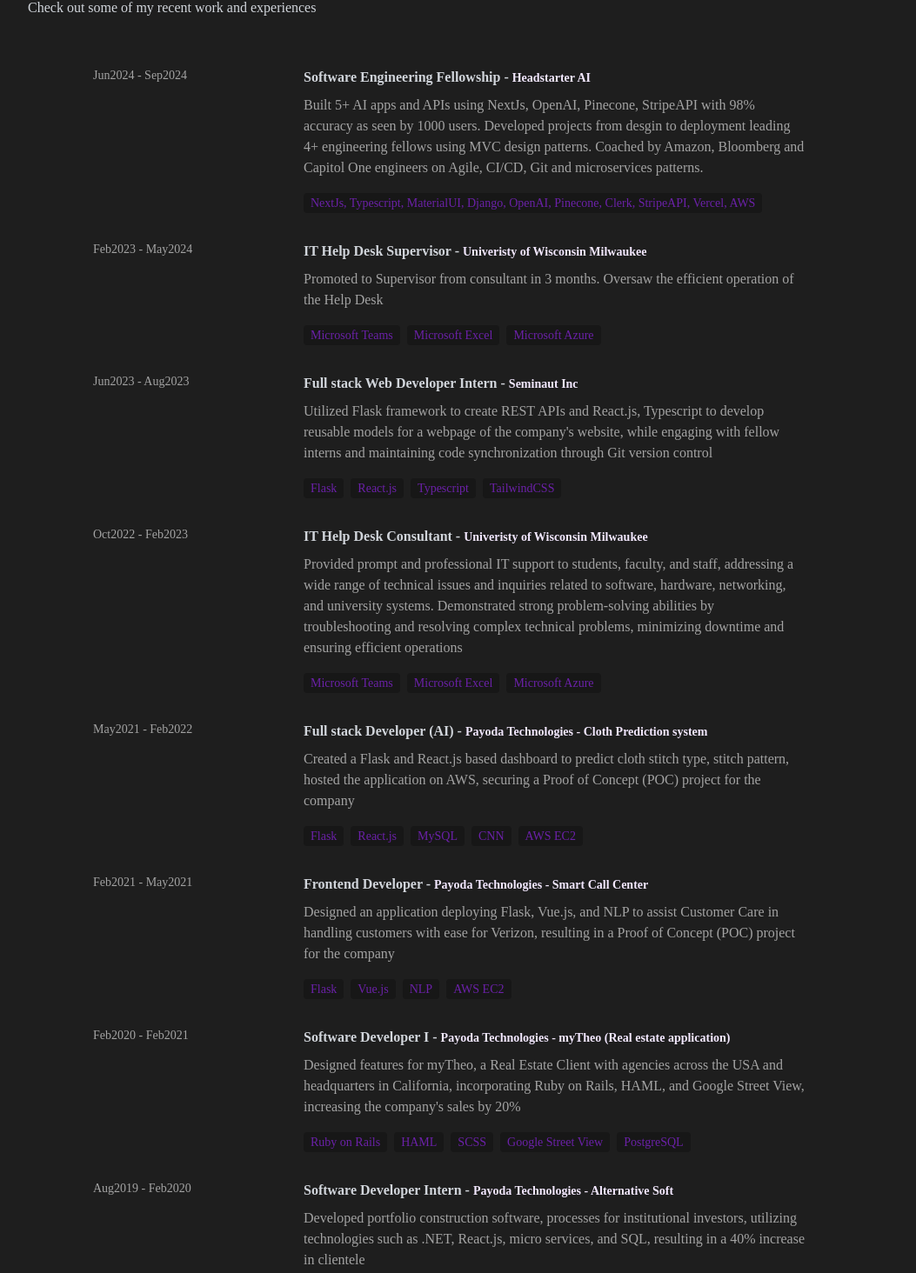
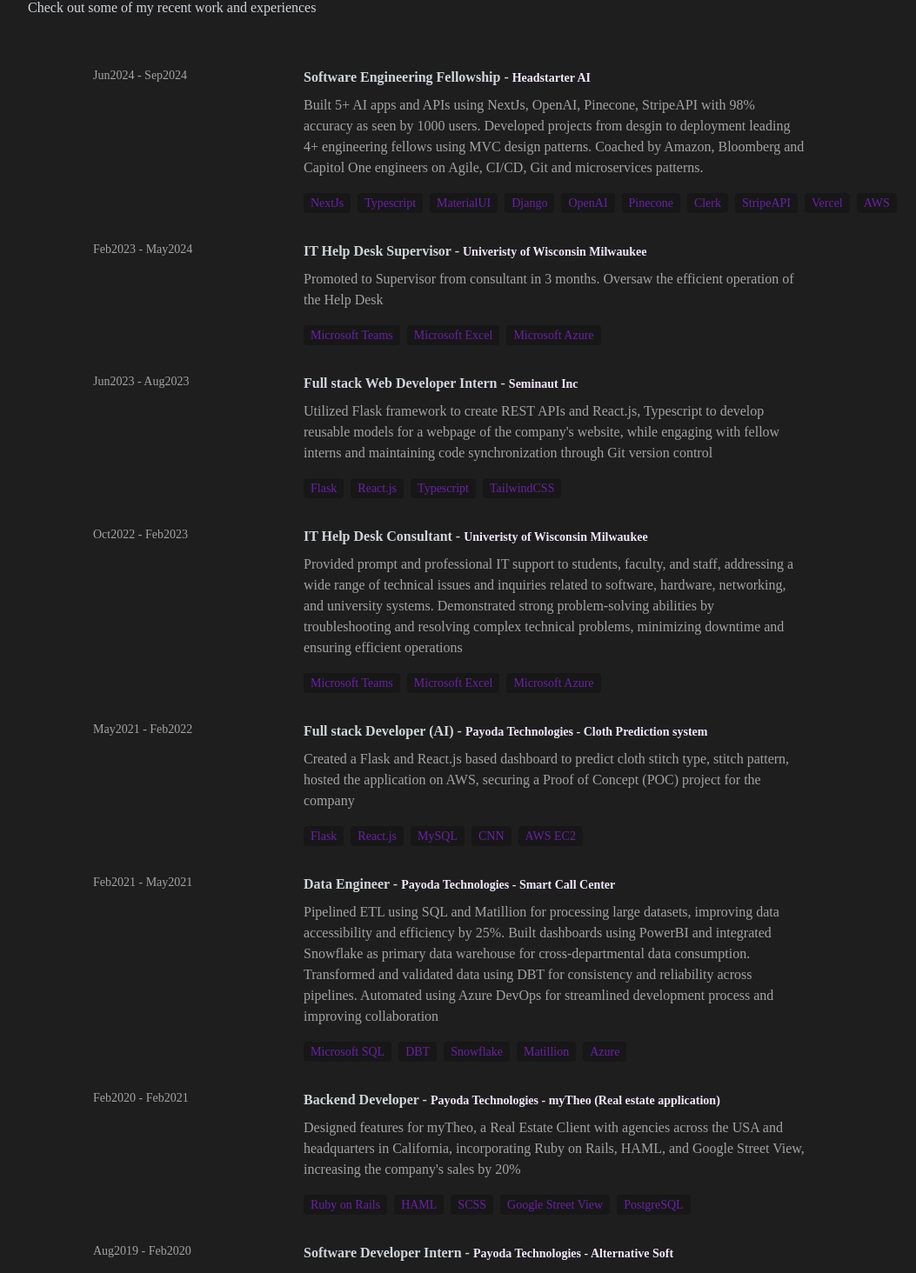
Before and after one commit to Tharanbala/portfolio, a React (Create React App) app: page / in a window 1280 px wide. Shown: the part 2499-3963 px from the top of the page at 87% size, without its empty margins (124-1177 px from the left). Built offline with nearby package versions, Linux system fonts and the light colour scheme.

Commit message:
Data engineer added

```diff
--- a/src/constants/index.js
+++ b/src/constants/index.js
@@ -7,7 +7,7 @@
         role: "Software Engineering Fellowship",
         company: "Headstarter AI",
         description: "Built 5+ AI apps and APIs using NextJs, OpenAI, Pinecone, StripeAPI with 98% accuracy as seen by 1000 users. Developed projects from desgin to deployment leading 4+ engineering fellows using MVC design patterns. Coached by Amazon, Bloomberg and Capitol One engineers on Agile, CI/CD, Git and microservices patterns.",
-        technologies: ["NextJs, Typescript, MaterialUI, Django, OpenAI, Pinecone, Clerk, StripeAPI, Vercel, AWS"]
+        technologies: ["NextJs", "Typescript", "MaterialUI", "Django", "OpenAI", "Pinecone", "Clerk", "StripeAPI", "Vercel", "AWS"]
     },
     {
         year: "Feb2023 - May2024",
@@ -39,14 +39,14 @@
     },
     {
         year: "Feb2021 - May2021",
-        role: "Frontend Developer",
+        role: "Data Engineer",
         company: "Payoda Technologies - Smart Call Center",
-        description: " Designed an application deploying Flask, Vue.js, and NLP to assist Customer Care in handling customers with ease for Verizon, resulting in a Proof of Concept (POC) project for the company",
-        technologies: ["Flask", "Vue.js", "NLP", "AWS EC2"]
+        description: " Pipelined ETL using SQL and Matillion for processing large datasets, improving data accessibility and efficiency by 25%. Built dashboards using PowerBI and integrated Snowflake as primary data warehouse for cross-departmental data consumption. Transformed and validated data using DBT for consistency and reliability across pipelines. Automated using Azure DevOps for streamlined development process and improving collaboration",
+        technologies: ["Microsoft SQL", "DBT", "Snowflake", "Matillion", "Azure"]
     },
     {
         year: "Feb2020 - Feb2021",
-        role: "Software Developer I",
+        role: "Backend Developer",
         company: "Payoda Technologies - myTheo (Real estate application)",
         description: "Designed features for myTheo, a Real Estate Client with agencies across the USA and headquarters in California, incorporating Ruby on Rails, HAML, and Google Street View, increasing the company's sales by 20%",
         technologies: ["Ruby on Rails", "HAML", "SCSS", "Google Street View", "PostgreSQL"]
```
